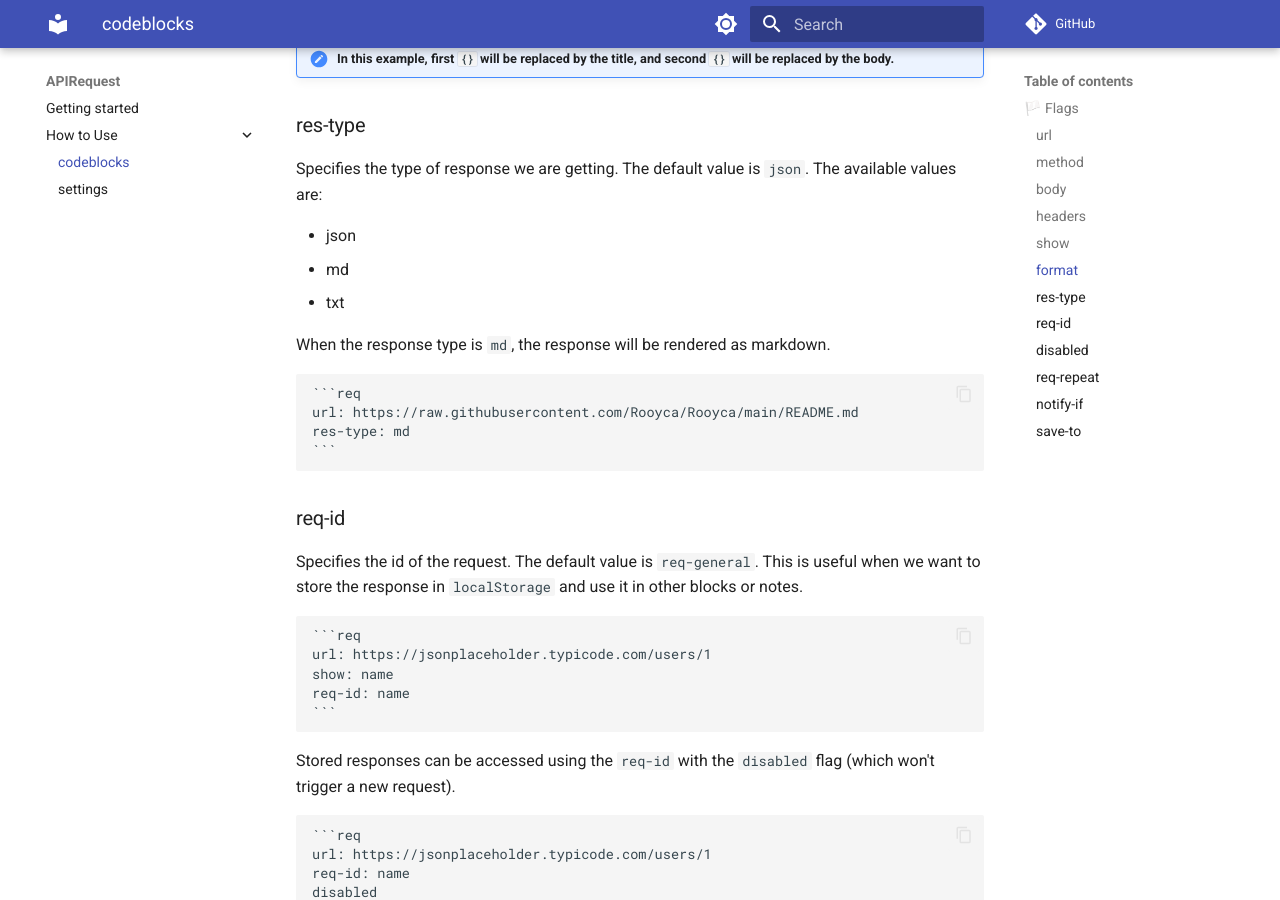
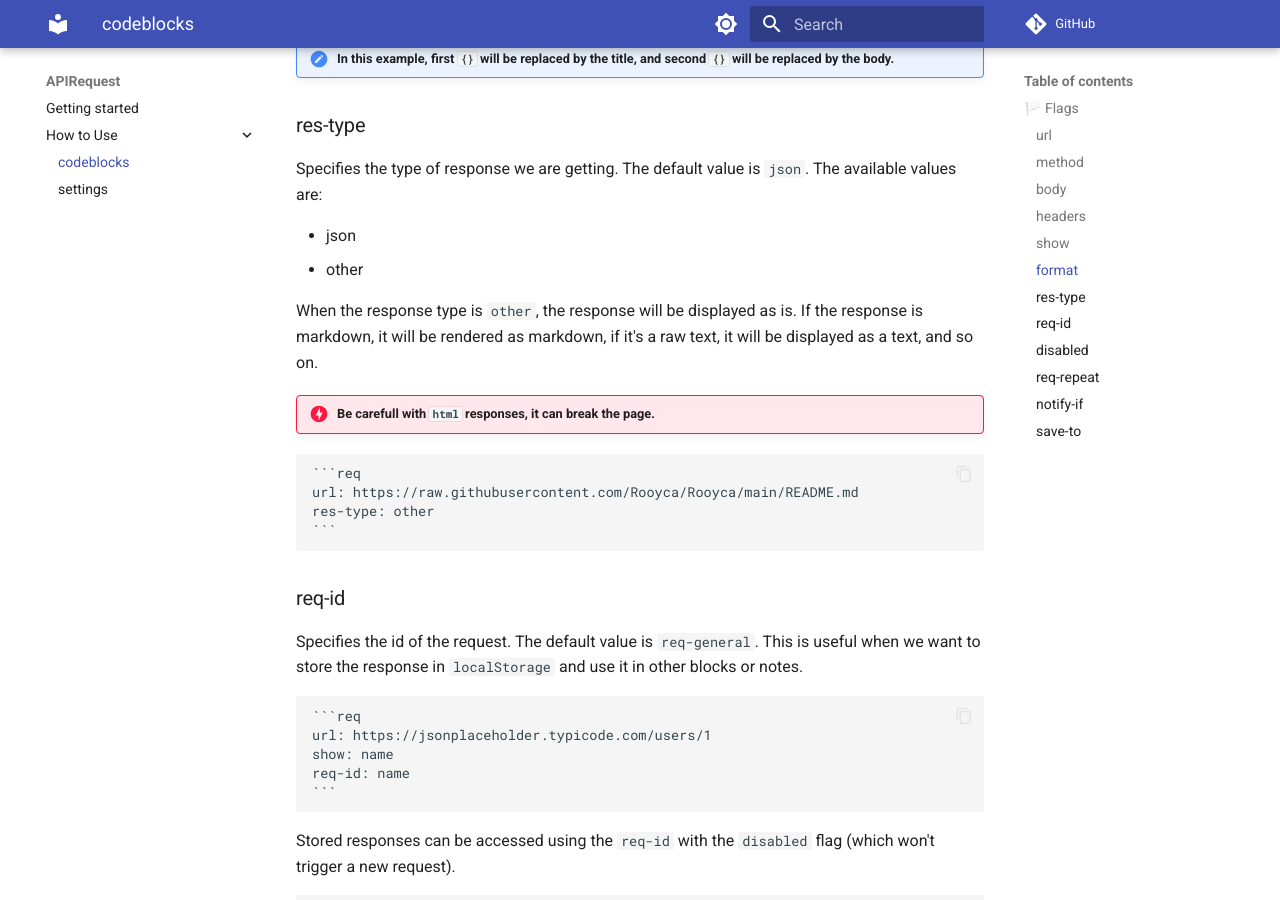
Before and after one commit to Rooyca/obsidian-api-request, an MkDocs documentation site: the page built from docs/docs/codeblocks.md, in a window 1280 px wide and 900 px high, scrolled down 3443 px. Built offline with MkDocs 1.6.1 and Material for MkDocs 9.7.7, drawn with Linux system fonts in a browser that asks for light colours; comment, search, counter and statistics services are not loaded.

````diff
--- a/docs/docs/codeblocks.md
+++ b/docs/docs/codeblocks.md
@@ -144,15 +144,16 @@
 Specifies the type of response we are getting. The default value is `json`. The available values are:
 
 - json
-- md
-- txt
+- other
 
-When the response type is `md`, the response will be rendered as markdown.
+When the response type is `other`, the response will be displayed as is. If the response is markdown, it will be rendered as markdown, if it's a raw text, it will be displayed as a text, and so on.
+
+!!! danger "Be carefull with `html` responses, it can break the page."
 
 ~~~markdown
 ```req
 url: https://raw.githubusercontent.com/Rooyca/Rooyca/main/README.md
-res-type: md
+res-type: other
 ```
 ~~~
 
--- a/package.json
+++ b/package.json
@@ -1,6 +1,6 @@
 {
 	"name": "api-request",
-	"version": "1.2.8",
+	"version": "1.2.9",
 	"description": "Fetch data from APIs or other sources. Responses in JSON, MD or HTML directly in your notes.",
 	"main": "main.js",
 	"scripts": {
````
Also changed, not shown: README.md, manifest.json, 1 other file.
